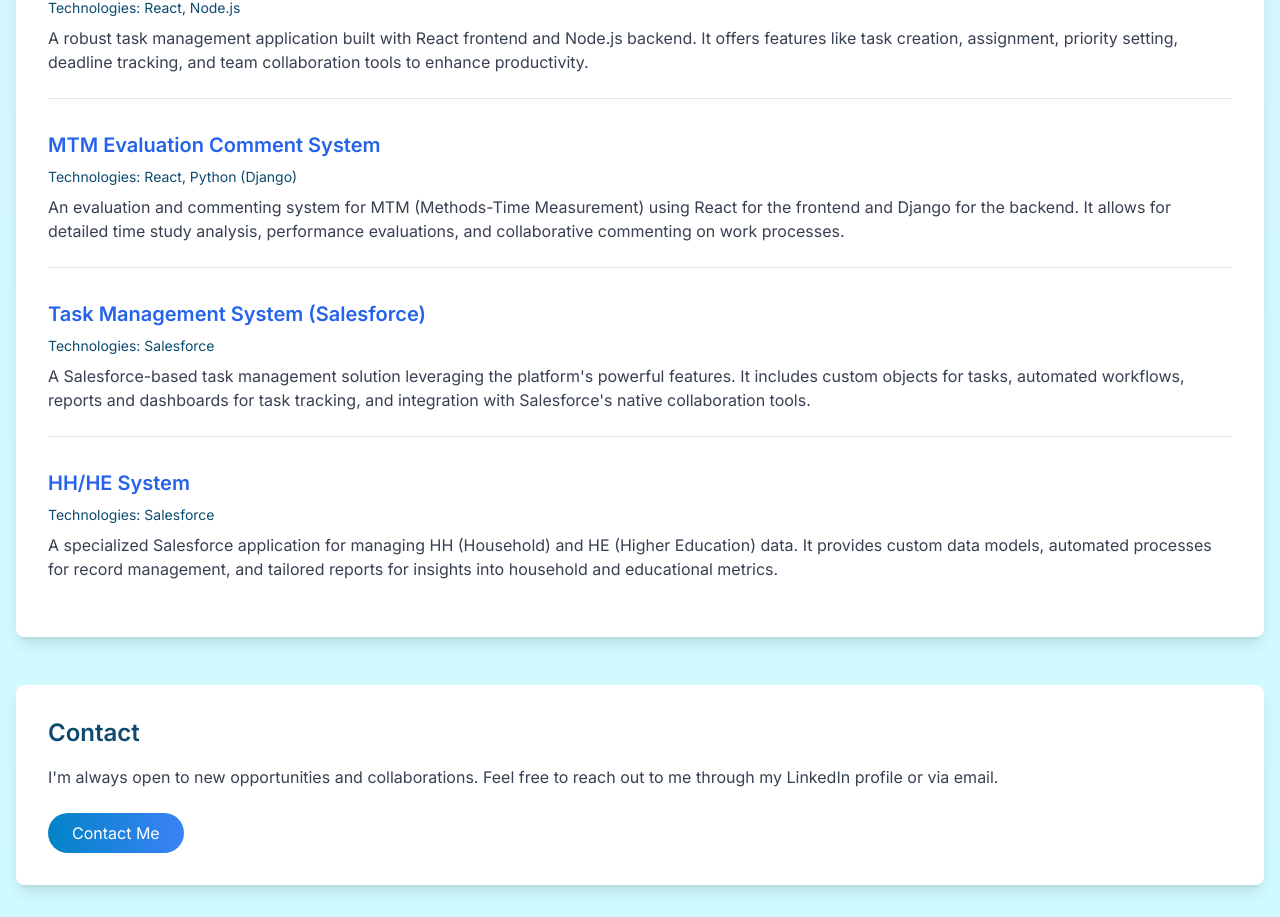
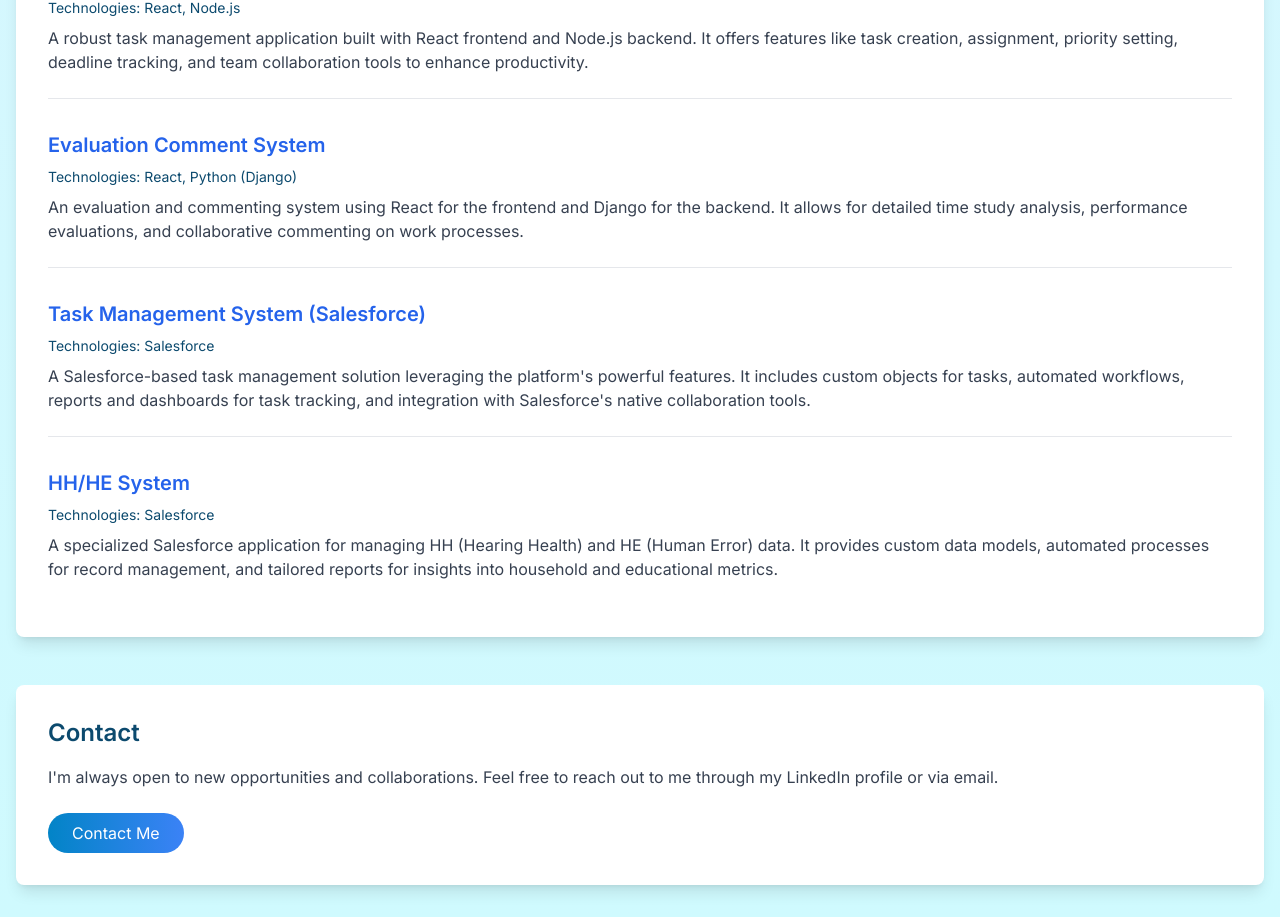
Before and after one commit to PTHK0805/pofolio, a Next.js app: page / in a window 1280 px wide. Shown: the part 1820-2737 px from the top of the page. Built offline with nearby package versions, Linux system fonts and the light colour scheme.

Commit message:
Update Projects.tsx

```diff
--- a/app/components/Projects.tsx
+++ b/app/components/Projects.tsx
@@ -19,9 +19,9 @@ const projects = [
     description: "A robust task management application built with React frontend and Node.js backend. It offers features like task creation, assignment, priority setting, deadline tracking, and team collaboration tools to enhance productivity."
   },
   {
-    name: "MTM Evaluation Comment System",
+    name: "Evaluation Comment System",
     tech: "React, Python (Django)",
-    description: "An evaluation and commenting system for MTM (Methods-Time Measurement) using React for the frontend and Django for the backend. It allows for detailed time study analysis, performance evaluations, and collaborative commenting on work processes."
+    description: "An evaluation and commenting system using React for the frontend and Django for the backend. It allows for detailed time study analysis, performance evaluations, and collaborative commenting on work processes."
   },
   {
     name: "Task Management System (Salesforce)",
@@ -31,7 +31,7 @@ const projects = [
   {
     name: "HH/HE System",
     tech: "Salesforce",
-    description: "A specialized Salesforce application for managing HH (Household) and HE (Higher Education) data. It provides custom data models, automated processes for record management, and tailored reports for insights into household and educational metrics."
+    description: "A specialized Salesforce application for managing HH (Hearing Health) and HE (Human Error) data. It provides custom data models, automated processes for record management, and tailored reports for insights into household and educational metrics."
   }
 ]
 
```
